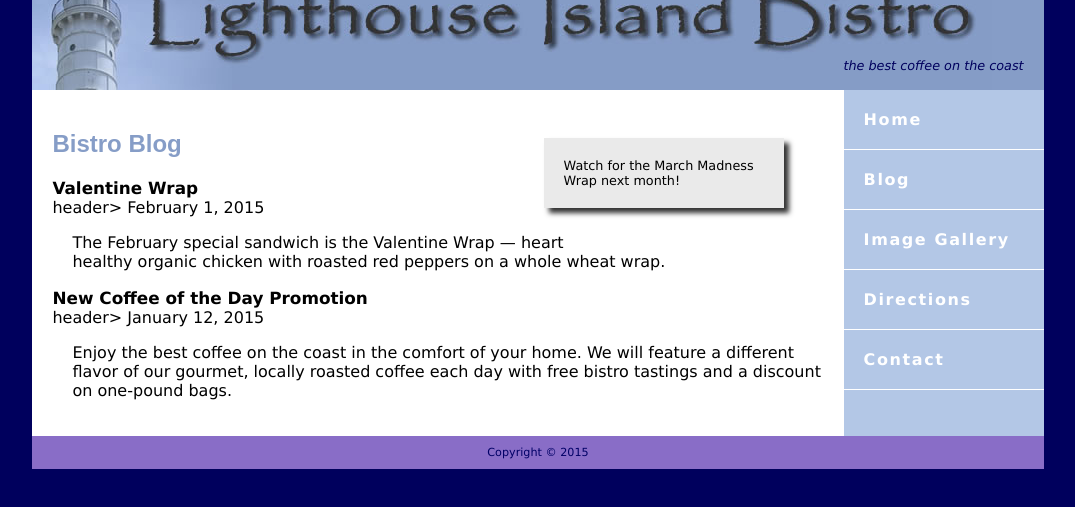
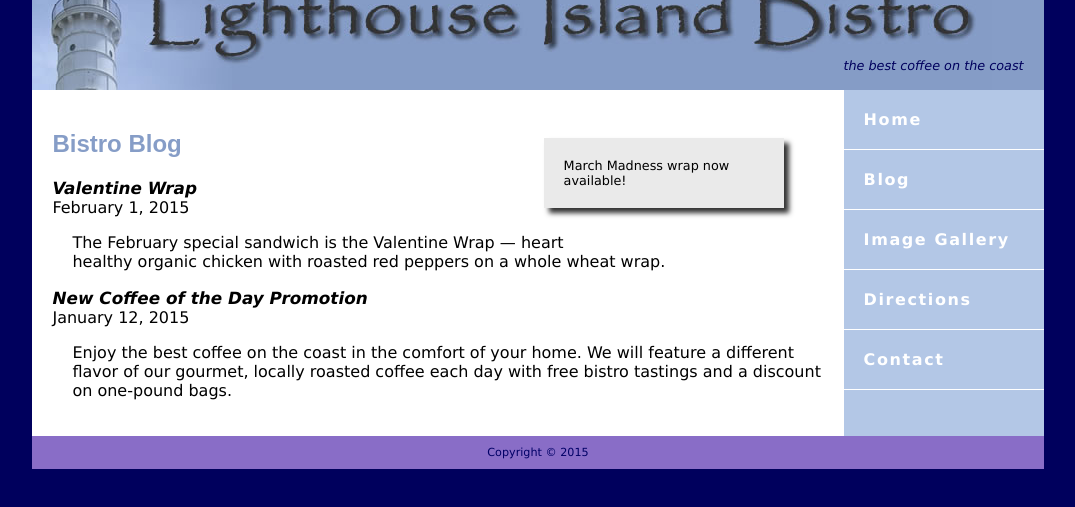
Before and after one commit to 44335-sp20/module-4-project-whenry251, a plain HTML site: page blog.html in a window 1280 px wide. Shown: the part 81-588 px from the top of the page, without its empty margins (102-1177 px from the left). Drawn offline with Linux system fonts and the light colour scheme.

Commit message:
Altered code
Made appropriate changes

```diff
--- a/blog.html
+++ b/blog.html
@@ -25,12 +25,12 @@
 	<aside id="blogline">Watch for the March Madness Wrap next month!</aside>
 	<section>
 		<article>
-            <header><h3>Valentine Wrap</h3></header>header>
+            <header><h3>Valentine Wrap</h3></header>
 			<time datetime="2015-02-01">February 1, 2015</time>
 			<p>The February special sandwich is the Valentine Wrap &mdash; heart healthy organic chicken with roasted red peppers on a whole wheat wrap.</p>
 		</article>
 		<article>
-            <header><h3>New Coffee of the Day Promotion</h3></header>header>
+            <header><h3>New Coffee of the Day Promotion</h3></header>
 			<time datetime="2015-01-12">January 12, 2015</time>
 			<p>Enjoy the best coffee on the coast in the comfort of your home. We will feature a different flavor of our gourmet, locally roasted coffee each day with free bistro tastings and a discount on one-pound bags.</p>
 		</article>
@@ -38,24 +38,13 @@
    </main>
    <script>
 			//Step 3: Change the text on the aside element, with the id "blogline",  to say "March Madness wrap now available!"
+			document.getElementById("blogline").innerHTML = "March Madness wrap now available!";
 
-
-
-
-
-
-
-
-
-			//Step 4: Change the h3 tags to be italic. Use must use a for loop in your solution.
-
-
-
-
-
-
-
-
+			//Step 4: Change the h3 tags to be italic. You must use a for loop in your solution.
+			var headerTags = document.getElementsByTagName("h3");
+            for (var x = 0; x < headerTags.length; x++){
+                headerTags[x].style.fontStyle = "italic";
+            }
 
    </script>
    <footer>Copyright &copy; 2015
```
Also changed, not shown: contact.html (+13 -21 lines), images.html (+3 -14 lines).
